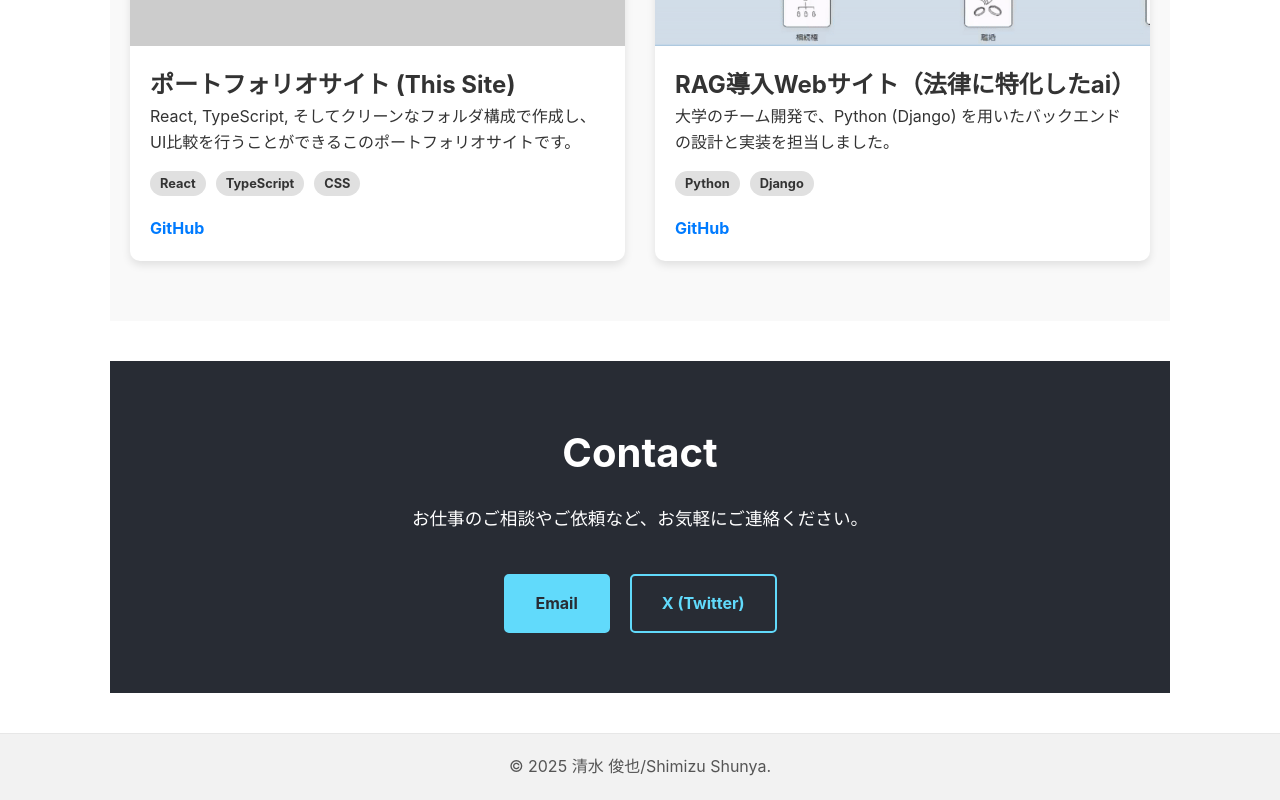
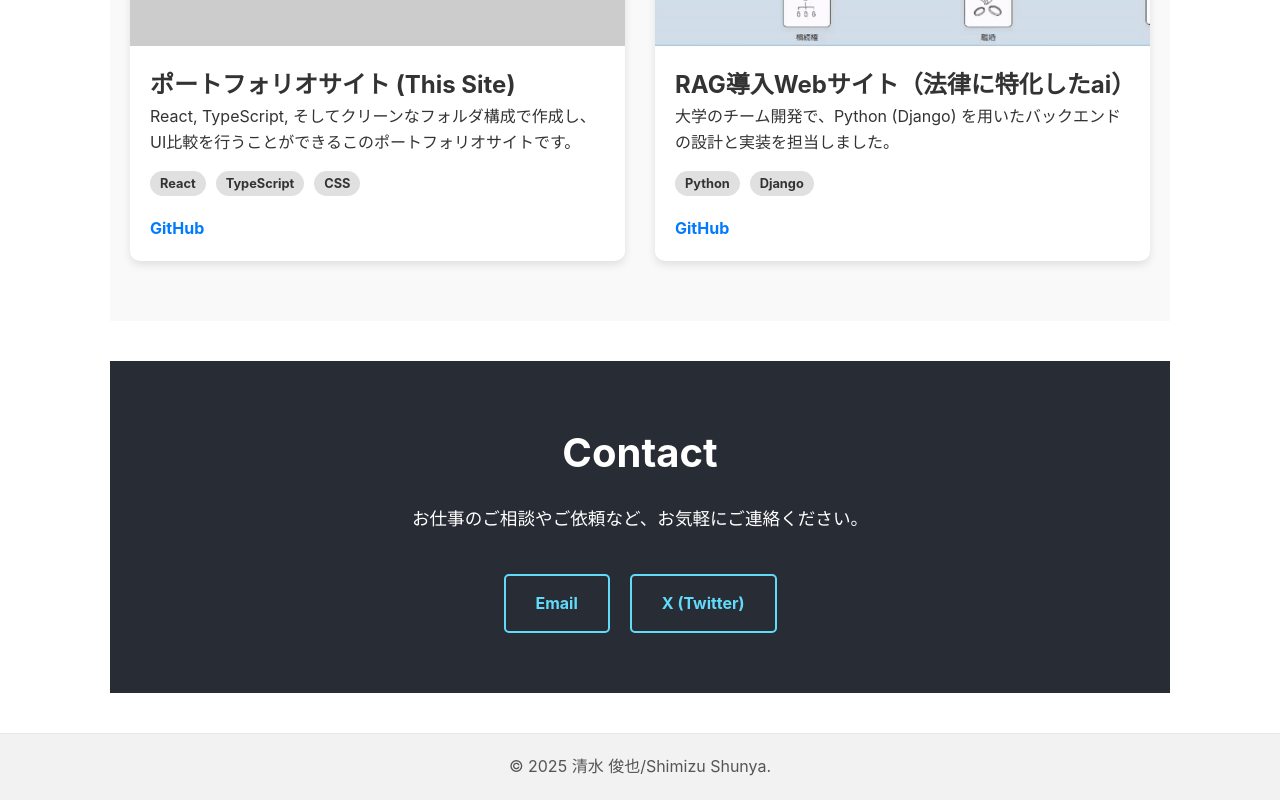
Before and after one commit to shunya-yan/portfolio, a React (Create React App) app: page / in a window 1280 px wide. Shown: the part 1252-2052 px from the top of the page. Built offline with nearby package versions, Linux system fonts and the light colour scheme.

Commit message:
contactの修正

```diff
--- a/src/features/contact/Contact.css
+++ b/src/features/contact/Contact.css
@@ -12,14 +12,14 @@
 
 .contact-section p {
   max-width: 500px;
-  margin: 0 auto 40px auto; /* ボタンとの間隔を少し広げました */
+  margin: 0 auto 40px auto;
   font-size: 1.1rem;
 }
 
 .contact-links {
   display: flex;
   justify-content: center;
-  gap: 20px; /* ボタン間のスペース */
+  gap: 20px;
   flex-wrap: wrap;
 }
 
@@ -31,26 +31,19 @@
   border-radius: 5px;
   border: 2px solid #61dafb;
   transition: all 0.3s ease;
+  cursor: pointer;
+
+  background-color: transparent;
+  color: #61dafb !important;
 }
 
-.contact-link.email {
-  background-color: #61dafb;
-  color: #282c34;
+.contact-link:visited {
+  color: #61dafb !important;
 }
 
-.contact-link.email:hover {
-  background-color: transparent;
-  color: #61dafb;
-}
-
-.contact-link.x-twitter {
-  background-color: transparent;
-  color: #61dafb;
-}
-
-.contact-link.x-twitter:hover {
+.contact-link:hover {
   background-color: #61dafb;
-  color: #282c34;
+  color: #282c34 !important;
 }
 
 @media (max-width: 768px) {
--- a/src/features/contact/Contact.tsx
+++ b/src/features/contact/Contact.tsx
@@ -1,6 +1,11 @@
 import './Contact.css';
 
 export const Contact = () => {
+  const subject = encodeURIComponent("ポートフォリオからのお問い合わせ");
+  const body = encodeURIComponent("お名前：\n\nお問い合わせ内容：");
+
+  const gmailUrl = `https://mail.google.com/mail/?view=cm&fs=1&to=shunyan127@gmail.com&su=${subject}&body=${body}`;
+
   return (
     <section id="contact" className="contact-section">
       <h2>Contact</h2>
@@ -8,11 +13,15 @@ export const Contact = () => {
         お仕事のご相談やご依頼など、お気軽にご連絡ください。
       </p>
       <div className="contact-links">
-        {/* 'your.email@example.com' をご自身のメールアドレスに書き換えてください */}
-        <a href="shunyan127@gmail.com" className="contact-link email">
+        <a
+          href={gmailUrl}
+          target="_blank"
+          rel="noopener noreferrer"
+          className="contact-link email"
+        >
           Email
         </a>
-        {/* 'your_x_username' をご自身のXのユーザー名に書き換えてください */}
+
         <a
           href="https://x.com/shunya_yan127"
           target="_blank"
@@ -21,7 +30,6 @@ export const Contact = () => {
         >
           X (Twitter)
         </a>
-        {/* 必要であればGitHubアカウントへのリンクなどを追加するのも良いでしょう */}
       </div>
     </section>
   );
```
